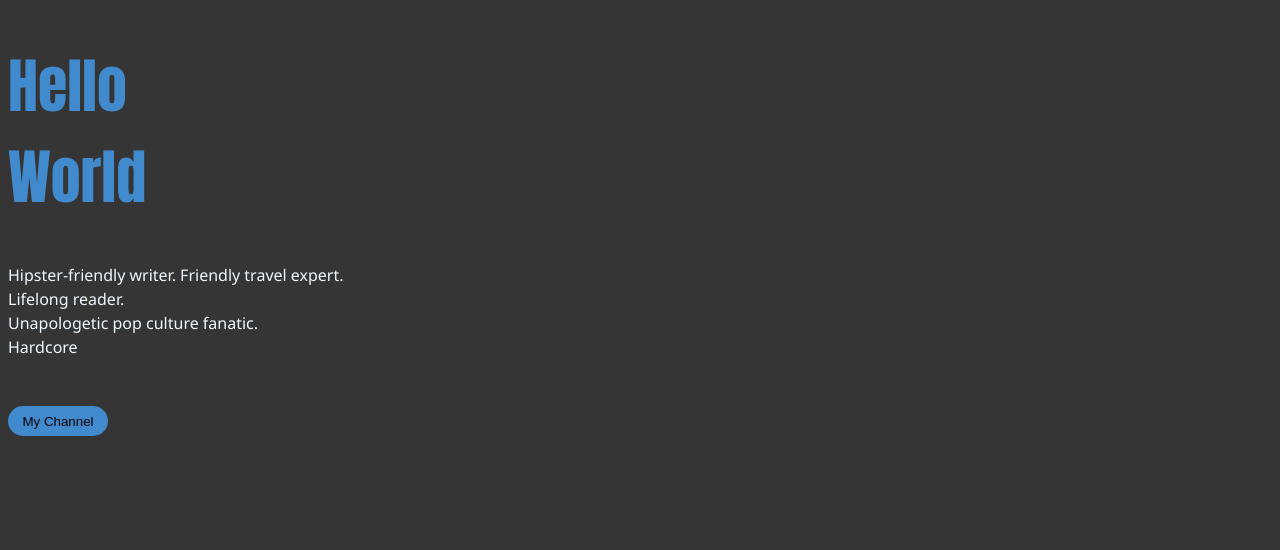
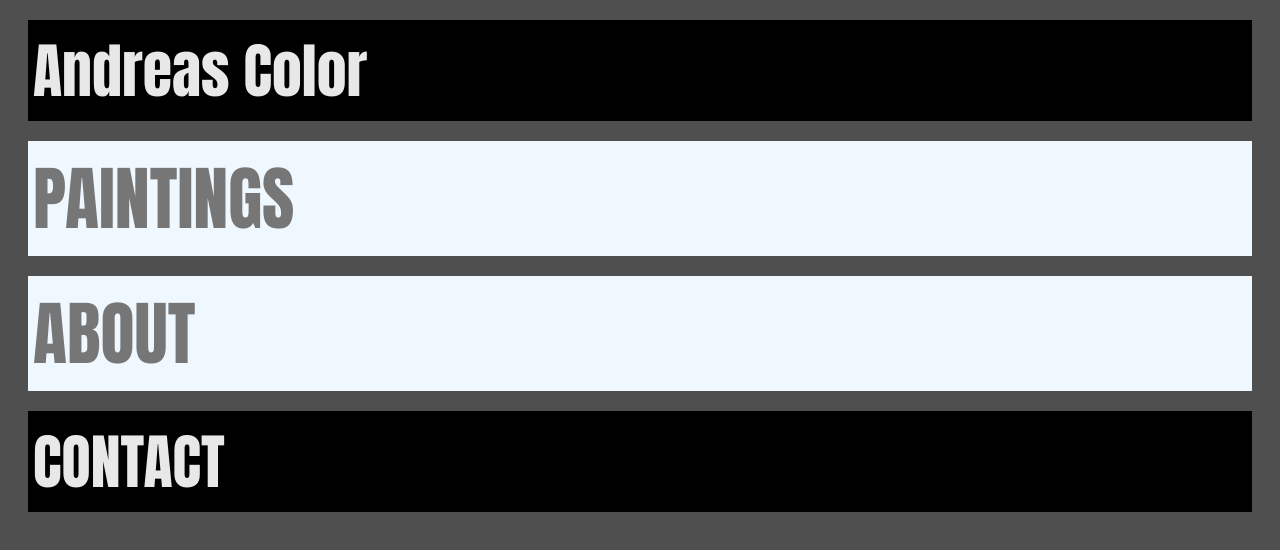
Before and after one commit to AdidasGrass/emilianodraw, a plain HTML site: page test.html in a window 1280 px wide. Drawn offline with Linux system fonts and the light colour scheme.

Commit message:
Wayy more new things

```diff
--- a/test.html
+++ b/test.html
@@ -2,34 +2,50 @@
 <html>
 <head>
 <meta charset="UTF-8">
-<title>My Top Picks</title>
+<title>Untitled Document</title>
 	<style>
 		body {
-			background:#353535;
-			color: aliceblue;
-			font-family:Impact, Haettenschweiler, "Franklin Gothic Bold", "Arial Black", "sans-serif";
+	background: #4F4F4F;
+		color:#E8E8E8;
+			font-family: Impact, Haettenschweiler, "Franklin Gothic Bold", "Arial Black", "sans-serif";
+	}
+		header {
+			font-size: 60px;
+			margin: 20px;
+			padding: 5px;
 		}
-		h1 {
-			color:#428ACE;
+		section {
+			font-size: 30px;
+			margin: 20px;
+			padding: 5px;
+
+		}
+		header {
+			background-color: black;
+			margin: 20px;
+			padding: 5px;
+
+
+		}
+		section {
+			background-color: aliceblue;
+			font-size: 70px;
+			color:#767676;
+		}
+		footer {
+			background-color: black;
 			font-size: 60px;
-		}
-		button {
-			background-color:#428ACE;
-			border:none;
-			border-radius: 25px;
-			width: 100px;
-			height: 30px;
-		}
-		p1 {
-			font-family:Segoe, "Segoe UI", "DejaVu Sans", "Trebuchet MS", Verdana, "sans-serif";
+			margin: 20px;
+			padding: 5px;
+
 		}
 	</style>
 </head>
 <body>
-	<h1>Hello<br/>World</h1>
-	<p1>Hipster-friendly writer. Friendly travel expert.<br>Lifelong reader.</br>Unapologetic pop culture fanatic.<br/>Hardcore</br></p1>
-	<br/>
-	<br/>
-	<p1><button>My Channel</button></p1>
+	<header>Andreas Color</header>
+	 <section>PAINTINGS</section>
+	 <section>ABOUT</section>
+	 <footer>CONTACT</footer>
+
 </body>
 </html>
```
Also changed, not shown: 1 other file.
